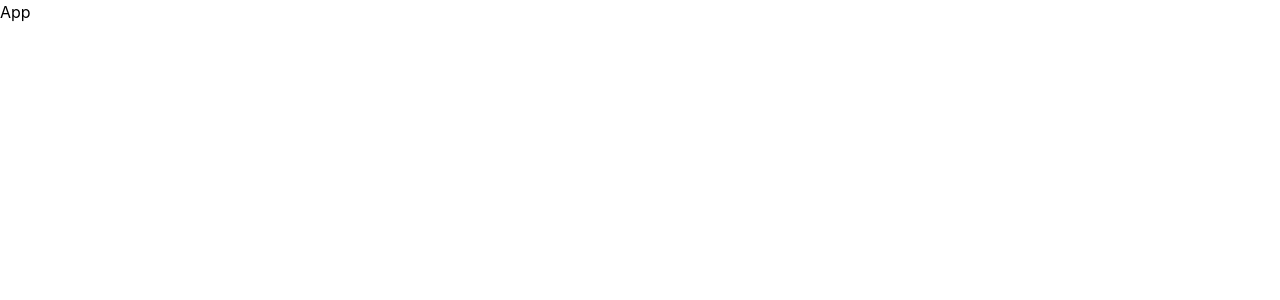
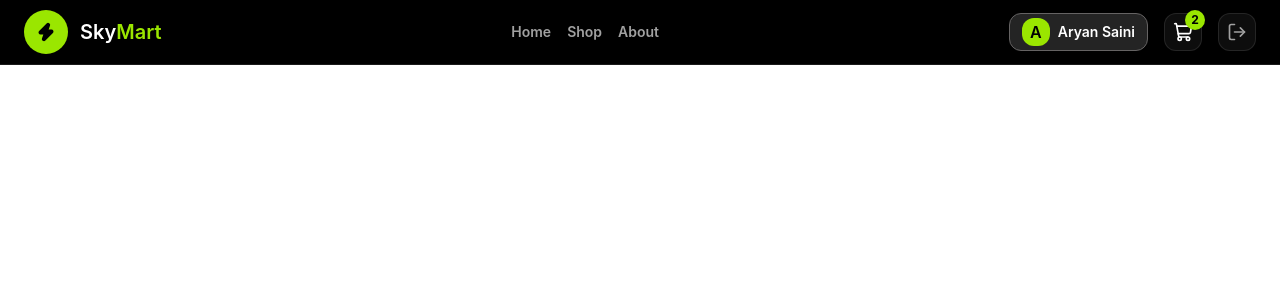
Before and after one commit to dev-Aryan09/Cohort3.0, a React (Vite) app in the folder Assignments/skyMart/: page / in a window 1280 px wide. Shown: the top 300 px of the page. Built offline with nearby package versions, Linux system fonts and the light colour scheme.

Commit message:
create navbar and install react-router

```diff
--- a/Assignments/skyMart/package.json
+++ b/Assignments/skyMart/package.json
@@ -11,8 +11,10 @@
   },
   "dependencies": {
     "@tailwindcss/vite": "^4.3.3",
+    "lucide-react": "^1.27.0",
     "react": "^19.1.1",
     "react-dom": "^19.1.1",
+    "react-router": "^8.3.0",
     "tailwindcss": "^4.3.3"
   },
   "devDependencies": {
--- a/Assignments/skyMart/src/App.jsx
+++ b/Assignments/skyMart/src/App.jsx
@@ -1,7 +1,12 @@
 import React from "react";
+import Navbar from "./components/Navbar";
 
 const App = () => {
-  return <div>App</div>;
+  return (
+    <div>
+      <Navbar />
+    </div>
+  );
 };
 
 export default App;
--- a/Assignments/skyMart/src/components/Navbar.jsx
+++ b/Assignments/skyMart/src/components/Navbar.jsx
@@ -1,7 +1,63 @@
 import React from "react";
+import { NavLink } from "react-router";
+import { ShoppingCart, LogOut, Zap } from "lucide-react";
 
 const Navbar = () => {
-  return <div>Navbar</div>;
+  return (
+    <nav className="fixed top-0 left-0 right-0 z-50 border-b border-white/10 bg-[#000000] backdrop-blur-xl">
+      <div className="mx-auto flex h-16 max-w-7xl items-center justify-between px-6">
+        {/* Logo */}
+        <NavLink to="/" className="flex items-center gap-3">
+          <div className="flex h-11 w-11 items-center justify-center rounded-full bg-lime-400">
+            <Zap className="h-5 w-5 fill-black text-black" />
+          </div>
+
+          <h1 className="text-xl font-semibold text-white">
+            Sky<span className="text-lime-400">Mart</span>
+          </h1>
+        </NavLink>
+
+        {/* Navigation */}
+        <ul className="flex gap-4 font-semibold text-sm">
+          <li className="text-neutral-400 hover:text-white">
+            <NavLink>Home</NavLink>
+          </li>
+          <li className="text-neutral-400 hover:text-white">
+            <NavLink>Shop</NavLink>
+          </li>
+          <li className="text-neutral-400 hover:text-white">
+            <NavLink>About</NavLink>
+          </li>
+        </ul>
+
+        {/* Right Side */}
+        <div className="flex items-center gap-4">
+          <button className="flex items-center gap-2 rounded-xl border border-[#656363] px-3 py-1 bg-[#242424]">
+            <span className="flex h-7 w-7 items-center justify-center rounded-xl bg-lime-400 font-semibold text-black">
+              A
+            </span>
+            <span className="font-semibold text-white text-sm">
+              Aryan Saini
+            </span>
+          </button>
+
+          {/* Cart */}
+          <button className="relative rounded-xl border border-white/10 bg-white/5 p-2 transition-all duration-300 hover:bg-white/10 cursor-pointer">
+            <ShoppingCart className="h-5 w-5 text-white" />
+
+            <span className="absolute -right-1 -top-1 flex h-5 w-5 items-center justify-center rounded-full bg-lime-400 text-xs font-bold text-black">
+              2
+            </span>
+          </button>
+
+          {/* Logout */}
+          <button className="rounded-xl border border-white/10 bg-white/5 p-2 text-neutral-400 transition-all duration-300 hover:bg-red-500/20 hover:text-red-400 cursor-pointer">
+            <LogOut className="h-5 w-5" />
+          </button>
+        </div>
+      </div>
+    </nav>
+  );
 };
 
 export default Navbar;
--- a/Assignments/skyMart/src/main.jsx
+++ b/Assignments/skyMart/src/main.jsx
@@ -1,5 +1,10 @@
 import { createRoot } from "react-dom/client";
 import "./index.css";
 import App from "./App.jsx";
+import { BrowserRouter } from "react-router";
 
-createRoot(document.getElementById("root")).render(<App />);
+createRoot(document.getElementById("root")).render(
+  <BrowserRouter>
+    <App />
+  </BrowserRouter>,
+);
```
Also changed, not shown: 1 other file (tests, documents, lock files or other folders).
